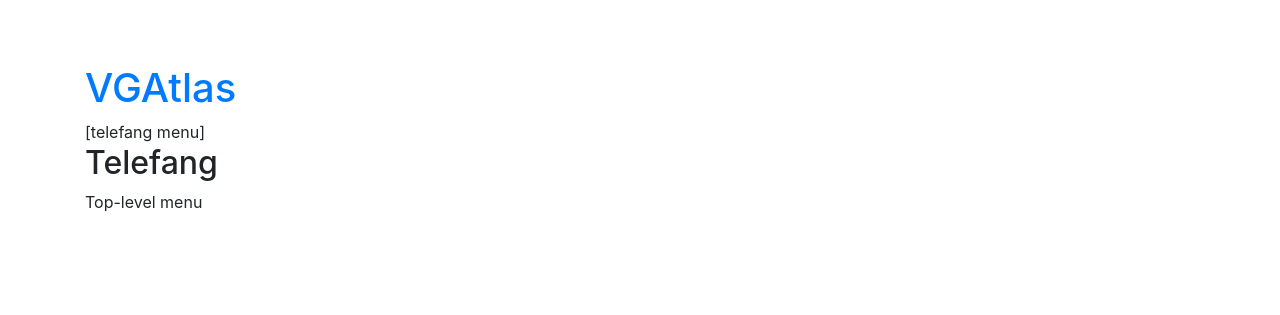
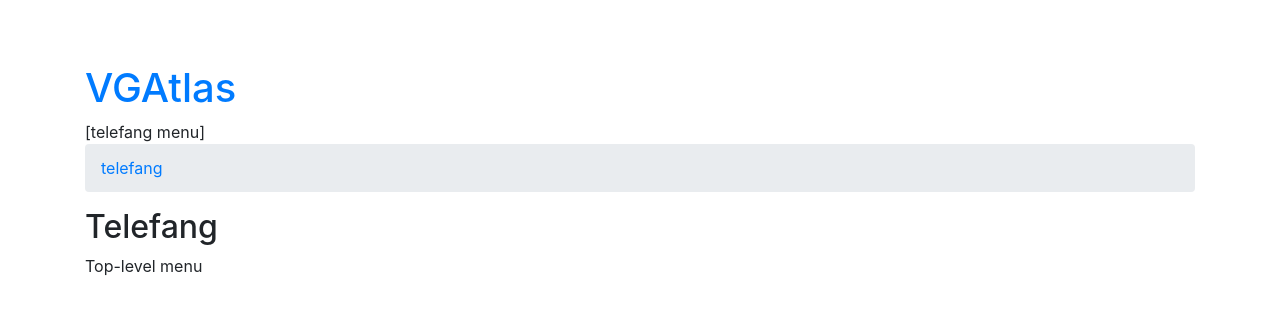
Before and after one commit to Sanqui/vgatlas, a Flask app: page /telefang/ in a window 1280 px wide. Shown: the top 315 px of the page. Run offline with Flask 2, Linux system fonts and the light colour scheme; parts of the project's set-up code (start-up, migrations or seed data) failed here and were passed over; some libraries are stand-ins or nearby versions.

Commit message:
Select templates by type, not path; prev/next etc

```diff
--- a/vgatlas/telefang/templates/telefang/denjuu._.html
+++ b/vgatlas/telefang/templates/telefang/Denjuu.html
@@ -4,8 +4,6 @@
 {% set denjuu = object %}
 
 {% block content %}
-    <p><i>[todo breadcrumb]</i>
-    <p><i>[todo prev/next]</i>
     <h2>Denjuu #{{id}} {{ link_denjuu(id) }}</h2>
     <div class="row">
         <div class="col-8">
--- a/vgatlas/telefang/templates/telefang/_base.html
+++ b/vgatlas/telefang/templates/telefang/_base.html
@@ -9,6 +9,9 @@
         #}
 
     </div>
+
+    {{ breadcrumb() }}
+    {{ prevnext() }}
 {% endblock %}
 
 {% macro link_denjuu(denjuu_id) %}
--- /dev/null
+++ b/vgatlas/telefang/templates/telefang/_inline.html
@@ -0,0 +1,3 @@
+{% macro Denjuu() %}
+
+{% endmacro %}
--- a/vgatlas/telefang/views.py
+++ b/vgatlas/telefang/views.py
@@ -20,6 +20,6 @@
 
 @blueprint.route('/telefang/')
 def index():
-    return render_template('telefang/index.html')
+    return render_template('telefang/index.html', root="telefang", path=[], prev=None, next=None)
 
 object = blueprint.route('/telefang/<path:path>')(object_endpoint(telefang, "telefang"))
--- a/vgatlas/templates/_base.html
+++ b/vgatlas/templates/_base.html
@@ -1,4 +1,8 @@
-<!doctype html>
+{%
+    from '_macros.html' import
+        breadcrumb, prevnext
+    with context
+%}<!doctype html>
 <html>
 <head>
     <meta charset="utf-8">
@@ -13,6 +17,7 @@
         .pic {display: block; margin: 8px auto 8px auto;
             width: 128px;
             image-rendering:-moz-crisp-edges;image-rendering:-o-crisp-edges;image-rendering:-webkit-optimize-contrast;image-rendering:crisp-edges;image-rendering:pixelated;-ms-interpolation-mode:nearest-neighbor;}
+        .active a {color: inherit;}
     </style>
 </head>
 <body>
--- /dev/null
+++ b/vgatlas/templates/_macros.html
@@ -0,0 +1,41 @@
+{% macro breadcrumb() %}
+    <nav aria-label="breadcrumb">
+        <ol class="breadcrumb">
+                <li class="breadcrumb-item">
+                    <a href="{{ url_for(root+'.index') }}">{{ root }}</a>
+                </li>
+            {% for i, segment in enumerate(path) %}
+                <li class="breadcrumb-item {% if loop.last %}active{% endif %}">
+                    <a href=" {{ url_for(root+'.object', path=pathjoin(path[:i+1])) }} ">{{ segment }}</a>
+                </li>
+            {% endfor %}
+        </ol>
+    </nav>
+{% endmacro %}
+{% macro prevnext() %}
+    {% if prev != None or next != None %}
+        <nav aria-label="...">
+            <ul class="pagination pagination-lg justify-content-center">
+                <li class="page-item {% if prev == None %}disabled{% endif %}">
+                    <a class="page-link" href="{{ url_for(root+'.object', path=pathjoin(path[:-1] + [index-1])) }}" tabindex="-1">
+                        {% if prev != None %}
+                            #{{index-1}}
+                        {% else %} - {% endif %}
+                    </a>
+                </li>
+                <li class="page-item">
+                    <a class="page-link">
+                        #{{index}}
+                    </a>
+                </li>
+                <li class="page-item {% if next == None %}disabled{% endif %}">
+                    <a class="page-link" href="{{ url_for(root+'.object', path=pathjoin(path[:-1] + [index+1])) }}">
+                        {% if next != None %}
+                            #{{index+1}}
+                        {% else %} - {% endif %}
+                    </a>
+                </li>
+            </ul>
+        </nav>
+    {% endif %}
+{% endmacro %}
```
Also changed, not shown: vgatlas/object_endpoint.py (+12 -2 lines), vgatlas/templates/object.html (+1 -10 lines), vgatlas/telefang/templates/telefang/Denjuu[].html (renamed from vgatlas/telefang/templates/telefang/denjuu.html).
